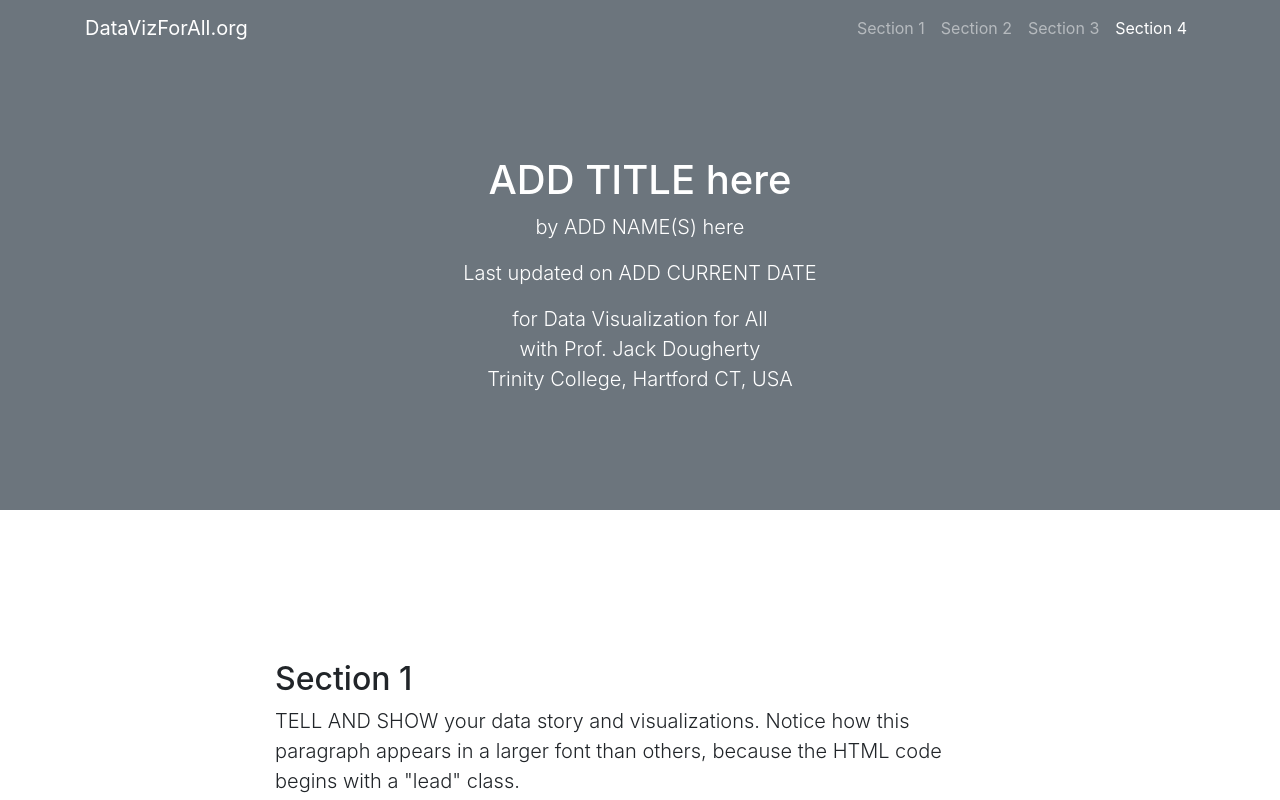
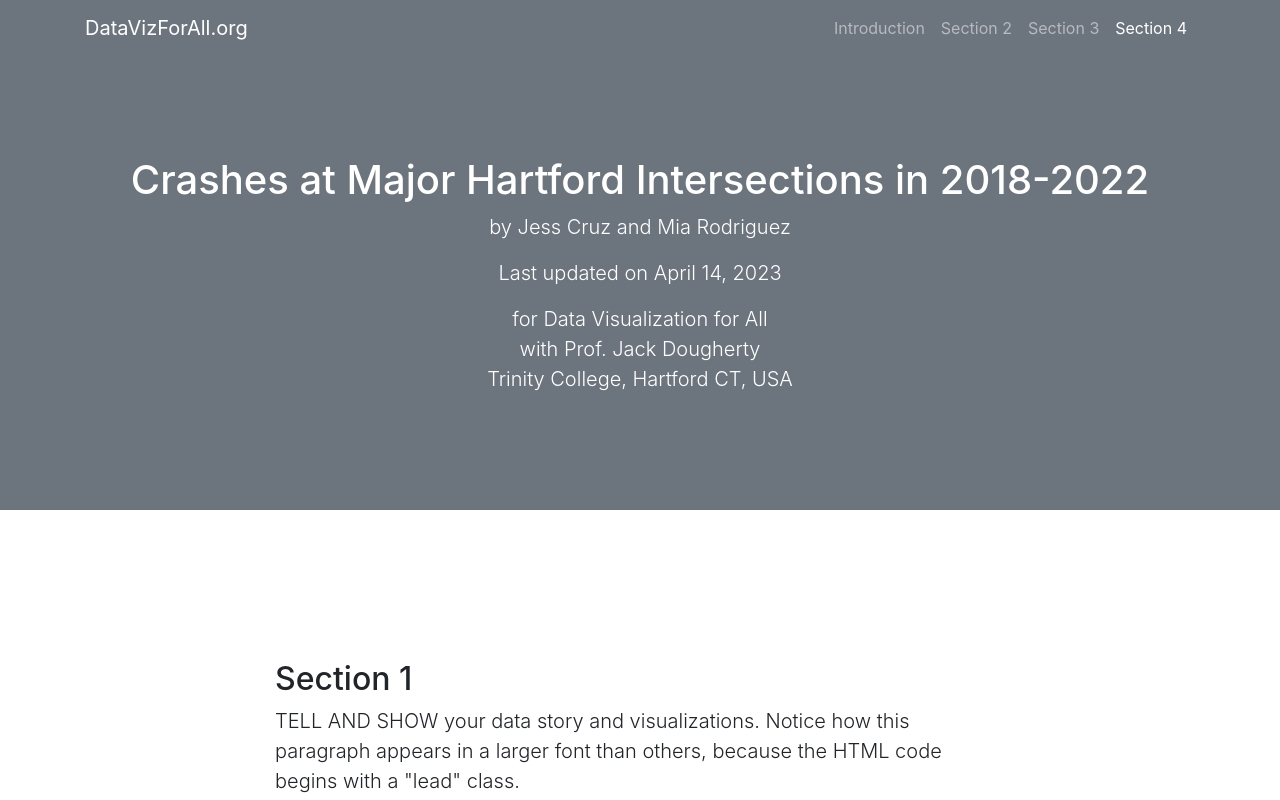
Before and after one commit to jessmcruz/crash-data-story-draft, a plain HTML site: page index.html in a window 1280 px wide. Shown: the top 800 px of the page. Drawn offline with nearby package versions, Linux system fonts and the light colour scheme.

Commit message:
Update index.html

```diff
--- a/index.html
+++ b/index.html
@@ -34,7 +34,7 @@
       <div class="collapse navbar-collapse" id="navbarResponsive">
         <ul class="navbar-nav ml-auto">
           <li class="nav-item">
-            <a class="nav-link js-scroll-trigger" href="#section1">Section 1</a>
+            <a class="nav-link js-scroll-trigger" href="#section1">Introduction</a>
           </li>
           <li class="nav-item">
             <a class="nav-link js-scroll-trigger" href="#section2">Section 2</a>
@@ -53,9 +53,9 @@
 
   <header class="bg-secondary text-white">
     <div class="container text-center">
-      <h1>ADD TITLE here</h1>
-      <p class="lead">by ADD NAME(S) here</p>
-      <p class="lead">Last updated on ADD CURRENT DATE</p>
+      <h1>Crashes at Major Hartford Intersections in 2018-2022</h1>
+      <p class="lead">by Jess Cruz and Mia Rodriguez</p>
+      <p class="lead">Last updated on April 14, 2023</p>
       <p class="lead">for Data Visualization for All</br>with Prof. Jack Dougherty</br>Trinity College, Hartford CT, USA</p>
     </div>
   </header>
```
